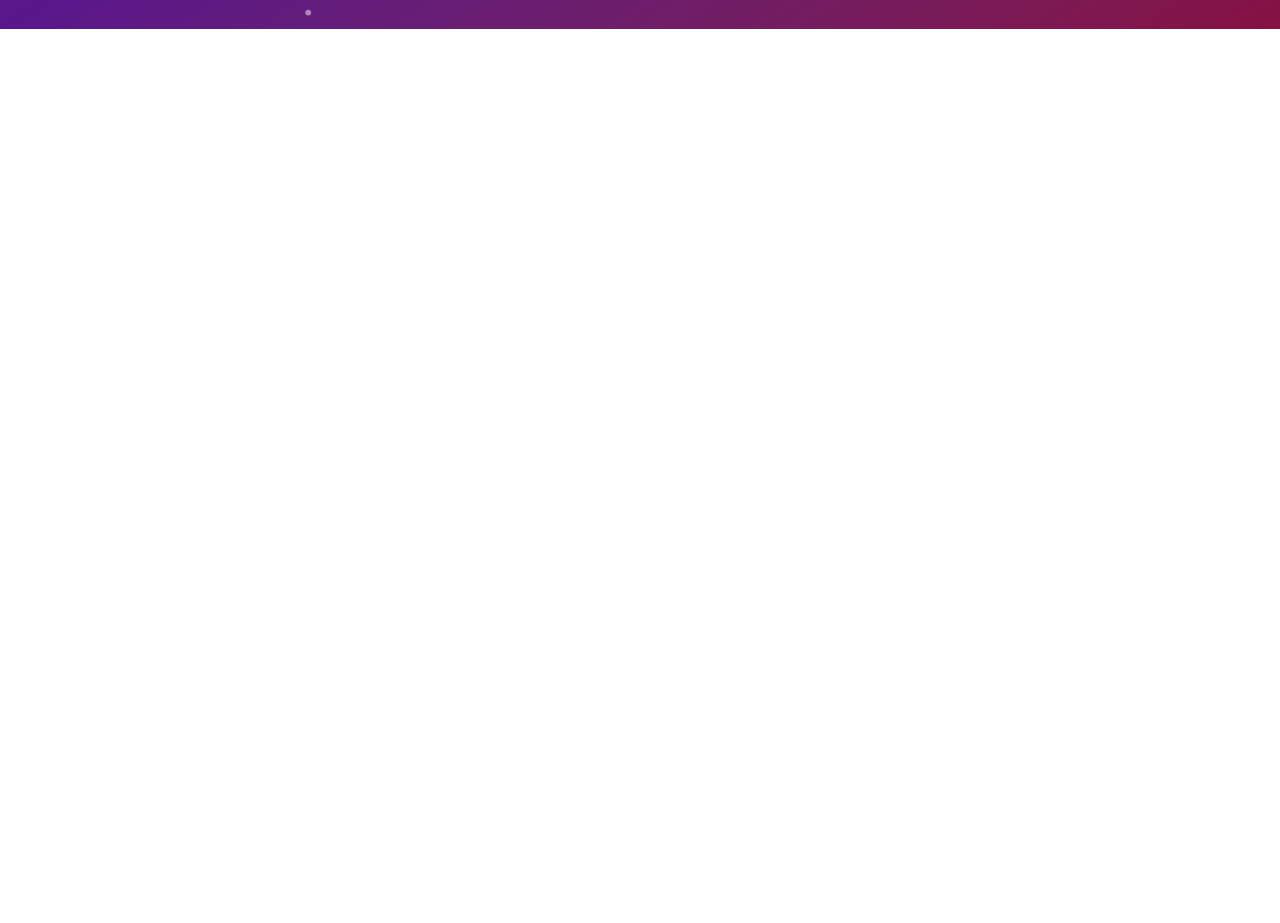
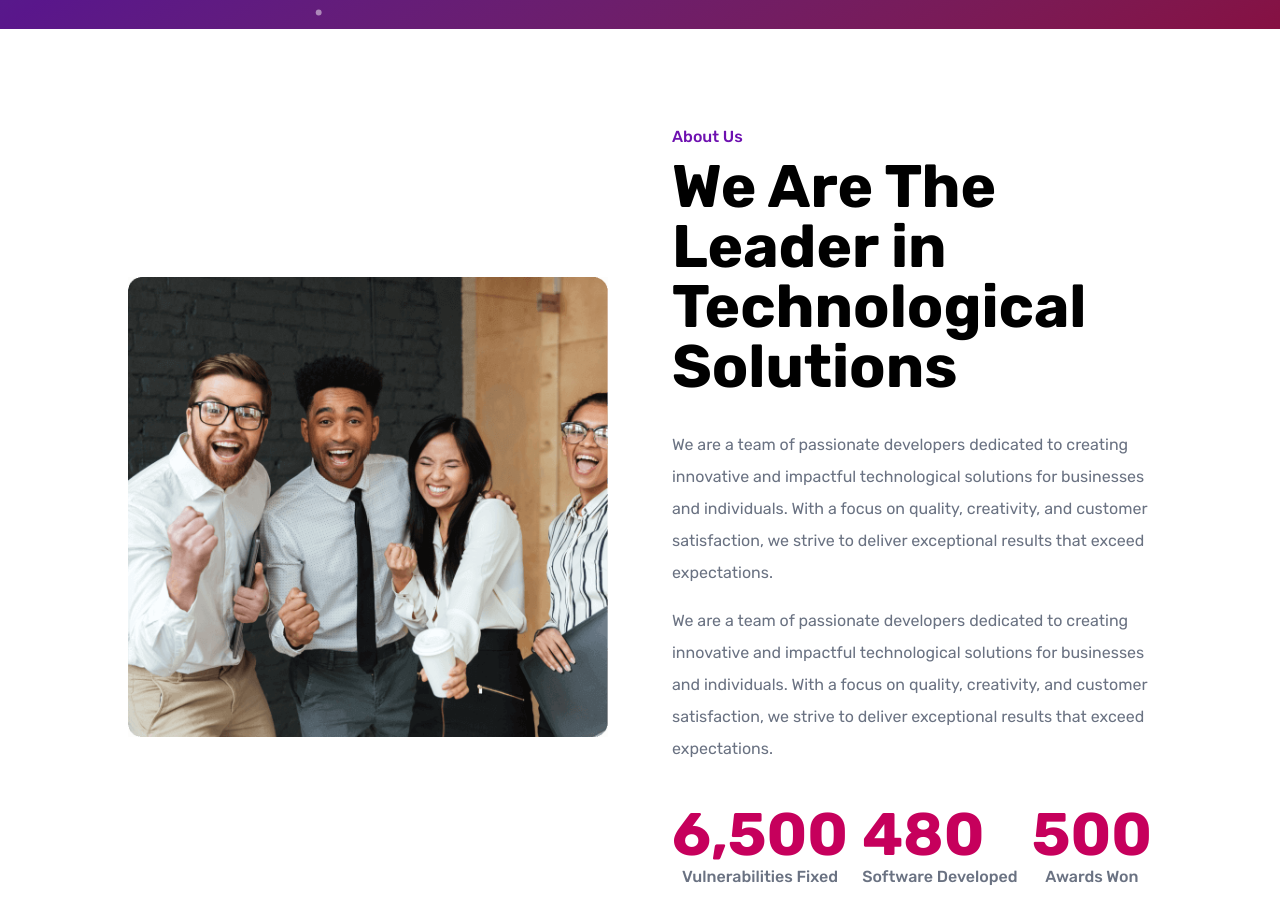
Before and after one commit to dayo8080/dacontent-frontend, a Next.js app: page / in a window 1280 px wide. Shown: the part 771-1694 px from the top of the page. Before the commit the page ends 800 px from the top, so only its background shows below. Built offline with nearby package versions, Linux system fonts and the light colour scheme.

Commit message:
completed about us

```diff
--- /dev/null
+++ b/components/Home/About/About.tsx
@@ -0,0 +1,71 @@
+import Image from "next/image";
+
+const About = () => {
+  return (
+    <div className="py-24 dark:bg-gray-950">
+      <div className="w-[80%] mx-auto grid grid-cols-1 lg:grid-cols-2 gap-16 items-center">
+        {/* Image content */}
+        <div>
+          <Image src={"/images/a1.png"} alt="img" width={500} height={500} />
+        </div>
+        {/* Text content */}
+        <div>
+          {/* Sub heading */}
+          <h1 className="text-purple-800 dark:text-purple-600 font-medium">
+            About Us
+          </h1>
+          {/* Heading  */}
+          <h1 className="text-3xl sm:text-4xl md:text-5xl lg:text-6xl font-bold text-black dark:text-white mt-2">
+            We Are The Leader in Technological Solutions
+          </h1>
+          {/* Description */}
+          <p className="text-gray-500 dark:text-gray-200 mt-8 text-base leading-8">
+            We are a team of passionate developers dedicated to creating
+            innovative and impactful technological solutions for businesses and
+            individuals. With a focus on quality, creativity, and customer
+            satisfaction, we strive to deliver exceptional results that exceed
+            expectations.
+          </p>
+          <p className="text-gray-500 dark:text-gray-200 mt-4 text-base leading-8">
+            We are a team of passionate developers dedicated to creating
+            innovative and impactful technological solutions for businesses and
+            individuals. With a focus on quality, creativity, and customer
+            satisfaction, we strive to deliver exceptional results that exceed
+            expectations.
+          </p>
+          {/* Stats */}
+          <div className="mt-10">
+            <div className="flex items-center justify-between">
+              <div>
+                <h1 className="text-3xl md:text-4xl lg:text-6xl font-bold text-pink-700">
+                  6,500
+                </h1>
+                <p className="text-center text-xs sm:text-sm md:text-base font-medium text-gray-500">
+                  Vulnerabilities Fixed
+                </p>
+              </div>
+              <div>
+                <h1 className="text-3xl md:text-4xl lg:text-6xl font-bold text-pink-700">
+                  480
+                </h1>
+                <p className="text-center text-xs sm:text-sm md:text-base font-medium text-gray-500">
+                  Software Developed
+                </p>
+              </div>
+              <div>
+                <h1 className="text-3xl md:text-4xl lg:text-6xl font-bold text-pink-700">
+                  500
+                </h1>
+                <p className="text-center text-xs sm:text-sm md:text-base font-medium text-gray-500">
+                  Awards Won
+                </p>
+              </div>
+            </div>
+          </div>
+        </div>
+      </div>
+    </div>
+  );
+};
+
+export default About;
--- a/components/Home/Home.tsx
+++ b/components/Home/Home.tsx
@@ -1,11 +1,13 @@
 "use client";
 import React from "react";
 import Hero from "./Hero/Hero";
+import About from "./About/About";
 
 const Home = () => {
   return (
     <div className="overflow-hidden ">
       <Hero />
+      <About />
     </div>
   );
 };
```
